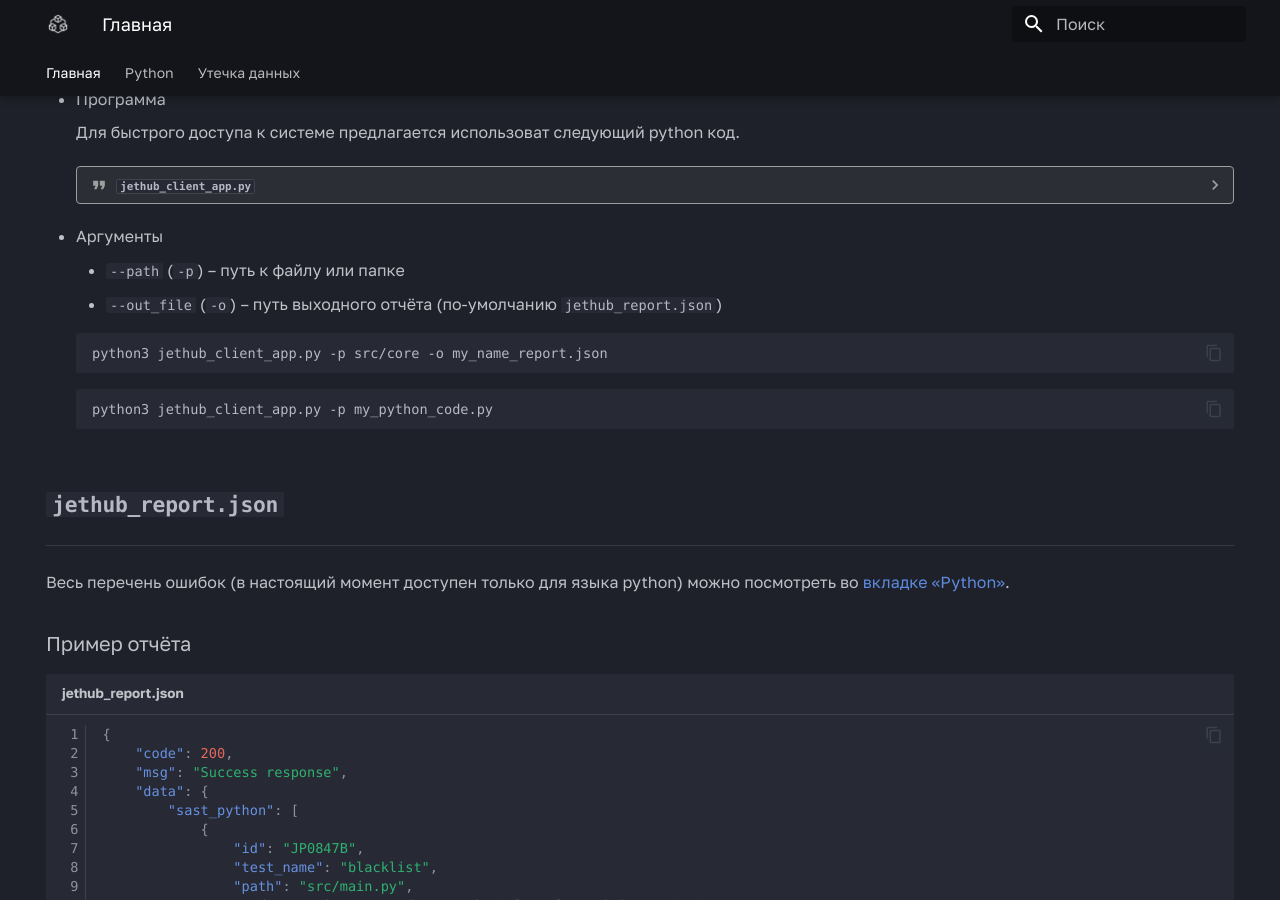
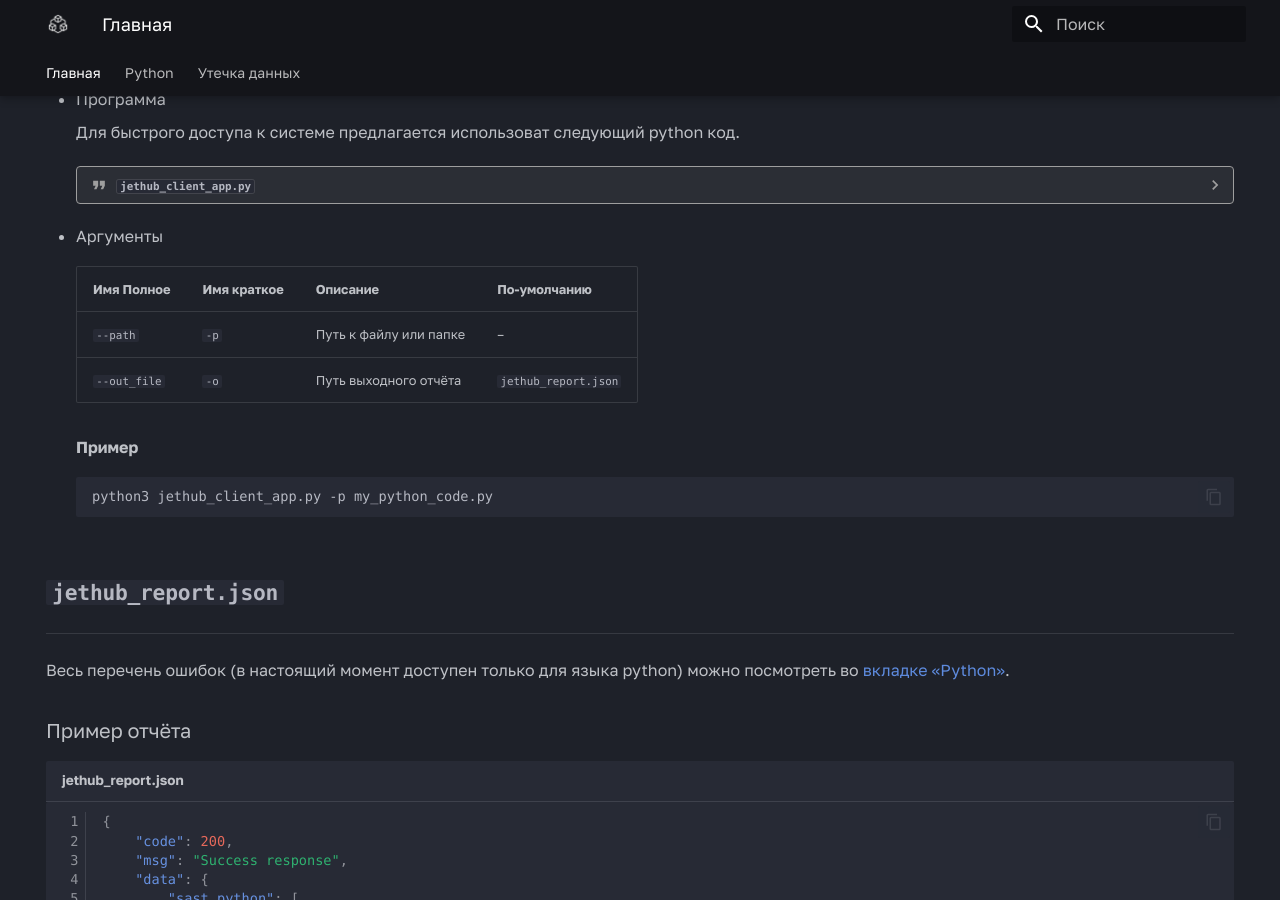
Before and after one commit to jethub-tech/docs.jethub.pro, an MkDocs documentation site: the page built from docs/index.md, in a window 1280 px wide and 900 px high, scrolled down 946 px. Built offline with MkDocs 1.6.1 and Material for MkDocs 9.7.7, drawn with Linux system fonts in a browser that asks for light colours; some web fonts are replaced.

Commit message:
replace desc args to tabs

````diff
--- a/docs/index.md
+++ b/docs/index.md
@@ -100,12 +100,12 @@ flowchart LR
 
 - Аргументы
 
-    - `--path` (`-p`) – путь к файлу или папке
-    - `--out_file` (`-o`) – путь выходного отчёта (по-умолчанию `jethub_report.json`)
+    | Имя Полное   | Имя краткое | Описание                     | По-умолчанию         |
+    | ------------ | ----------- | ---------------------------- | -------------------- |
+    | `--path`     | `-p`        | Путь к файлу или папке       |  –                   |
+    | `--out_file` | `-o`        | Путь выходного отчёта        | `jethub_report.json` |
 
-    ```bash
-    python3 jethub_client_app.py -p src/core -o my_name_report.json
-    ```
+    **Пример**
 
     ```bash
     python3 jethub_client_app.py -p my_python_code.py
````
